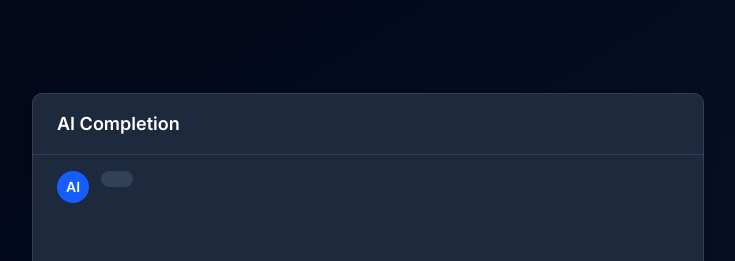
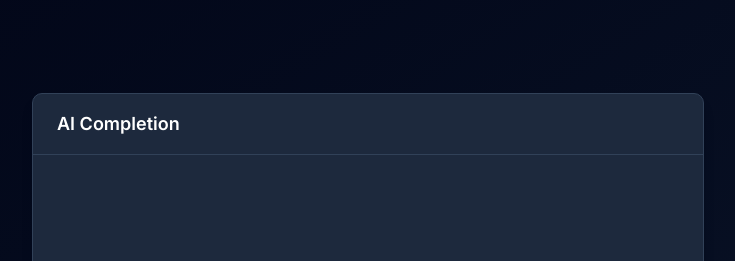
Before and after one commit to PrithiviPM2580/ai-sdk, a Next.js app: page / in a window 1280 px wide. Shown: the top 261 px of the page, without its empty margins (272-1007 px from the left). Built offline with nearby package versions, Linux system fonts and the light colour scheme.

Commit message:
feat: enhance chat message display with user and AI labels and error handling

```diff
--- a/components/chat/page.tsx
+++ b/components/chat/page.tsx
@@ -23,17 +23,24 @@ export default function Chat() {
 
         {/* Chat Messages Area */}
         <div className="flex-1 overflow-y-auto px-6 py-4">
-          <div className="flex items-start gap-3">
-            <div className="flex h-8 w-8 shrink-0 items-center justify-center rounded-full bg-blue-600">
-              <span className="text-sm font-semibold text-white">AI</span>
-            </div>
-            <div className="rounded-lg bg-slate-700 px-4 py-2 text-sm text-slate-100">
+          <div className="flex flex-col items-start gap-3">
             {error && <span className="text-red-400">{error.message}</span>}
             {messages.map((msg) => (
               <div className="" key={msg.id}>
                 <div className="">
-                    {msg.role === "user" ? "You: " : "AI: "}
+                  {msg.role === "user" ? (
+                    <div className="flex h-8 w-8 shrink-0 items-center justify-center rounded-full bg-blue-600">
+                      <span className="text-sm font-semibold text-white">
+                        You
+                      </span>
                     </div>
+                  ) : (
+                    <div className="flex h-8 w-8 shrink-0 items-center justify-center rounded-full bg-blue-600">
+                      <span className="text-sm font-semibold text-white">
+                        AI
+                      </span>
+                    </div>
+                  )}
                   {msg.parts.map((part, index) => {
                     switch (part.type) {
                       case "text":
@@ -47,7 +54,7 @@ export default function Chat() {
                     }
                   })}
                 </div>
-              ))}
+                <div className="rounded-lg bg-slate-700 px-4 py-2 text-sm text-slate-100">
                   {(status === "submitted" || status === "streaming") && (
                     <div className="mb-4">
                       <div className="flex items-center gap-2">
@@ -56,6 +63,8 @@ export default function Chat() {
                     </div>
                   )}
                 </div>
+              </div>
+            ))}
           </div>
         </div>
 
```
Lines whose indentation alone changed are shown as unchanged.
